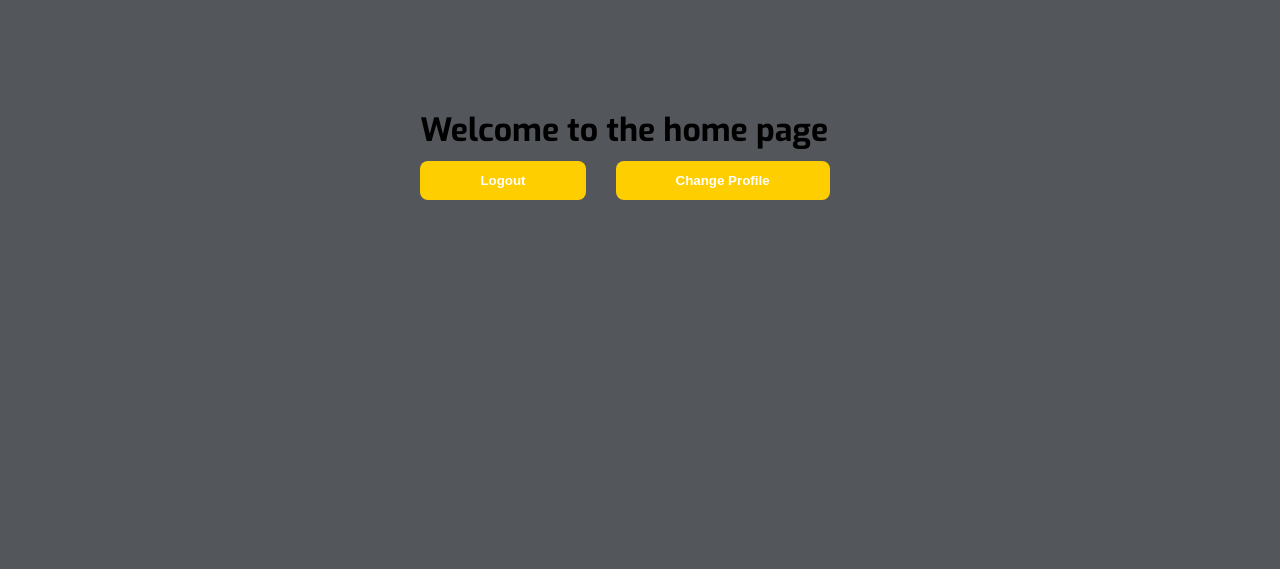
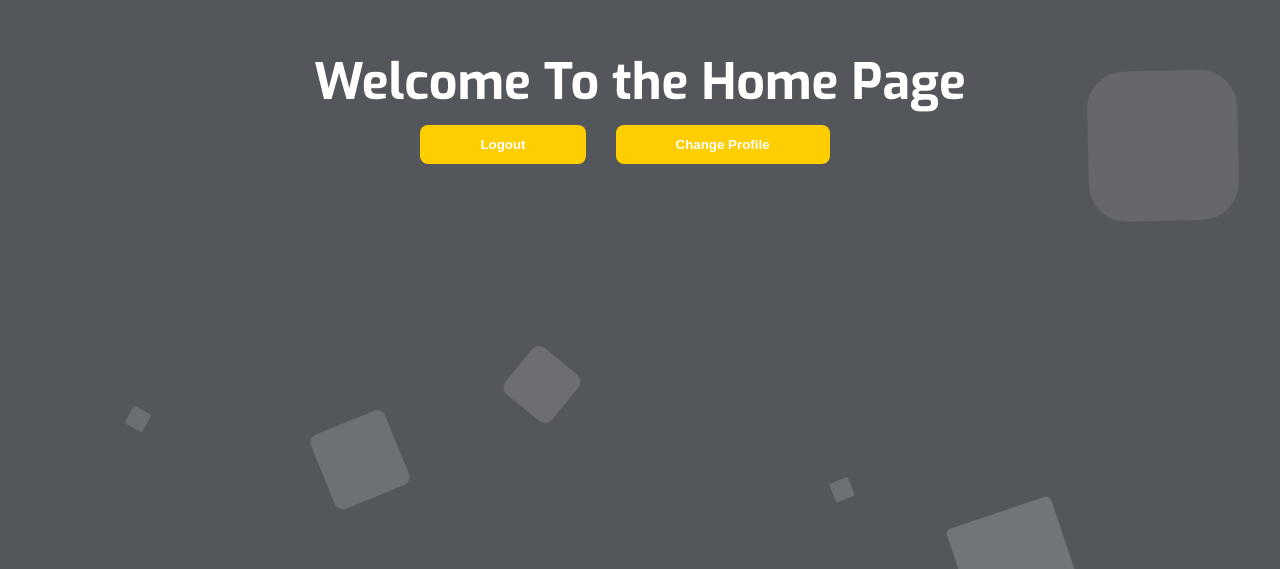
Before and after one commit to dtjabring123/Coconutpng, a React (Create React App) app: page /homepage in a window 1280 px wide. Shown: the part 231-800 px from the top of the page. Built offline with nearby package versions, Linux system fonts and the light colour scheme; no server answers.

Commit message:
minor updates with css

```diff
--- a/src/pages/homepage.jsx
+++ b/src/pages/homepage.jsx
@@ -1,11 +1,12 @@
 import React from 'react'
 import { Link } from "react-router-dom"
 import { logOut } from '../database_functions';
+import "../stylesheets/default.css";
 export default class HomePage extends React.Component {
     handleLogout = () =>{
         var succ = logOut(); //if pass = failed = error else move to other screen
         Promise.resolve(succ).then((ret) =>{
-            if(ret == "success"){
+            if(ret === "success"){
                 this.output("Logged out");
             }else{
                 this.output("Logout failed");
@@ -23,10 +24,23 @@ export default class HomePage extends React.Component {
 
 render(){
     return (
-    <div>
-        <h1>Welcome to the home page</h1>
+    <div class="area" >
+        <ul class="circles">
+                <li></li>
+                <li></li>
+                <li></li>
+                <li></li>
+                <li></li>
+                <li></li>
+                <li></li>
+                <li></li>
+                <li></li>
+                <li></li>
+        </ul>
+    <div class="context">
+        <h1>Welcome To the Home Page</h1>
+        <div class="row">
         <div id = "snackbar"></div>
-        <div className="row">
             <Link to="/">
                 <button className='buttonstyle' onClick={this.handleLogout}
                     style={{marginTop:10, marginBottom:30}}>
@@ -40,6 +54,7 @@ render(){
                 </button>
             </Link>
         </div>
+    </div>
     </div>);
 	}
 }
--- a/src/pages/mainscreen.jsx
+++ b/src/pages/mainscreen.jsx
@@ -20,7 +20,6 @@ export default class WelcomePage extends React.Component {
           </ul>
     <div class="context">
       <h1>Welcome To Coconut Overflow</h1>
-      <div class="row">
       <div className="row">
             <Link to="/login">
             <button className='buttonstyle'
@@ -35,8 +34,6 @@ export default class WelcomePage extends React.Component {
             </button>
             </Link>
       </div>
-
-</div>
       </div>
     </div>);
 	}
```
Lines whose indentation alone changed are shown as unchanged.
